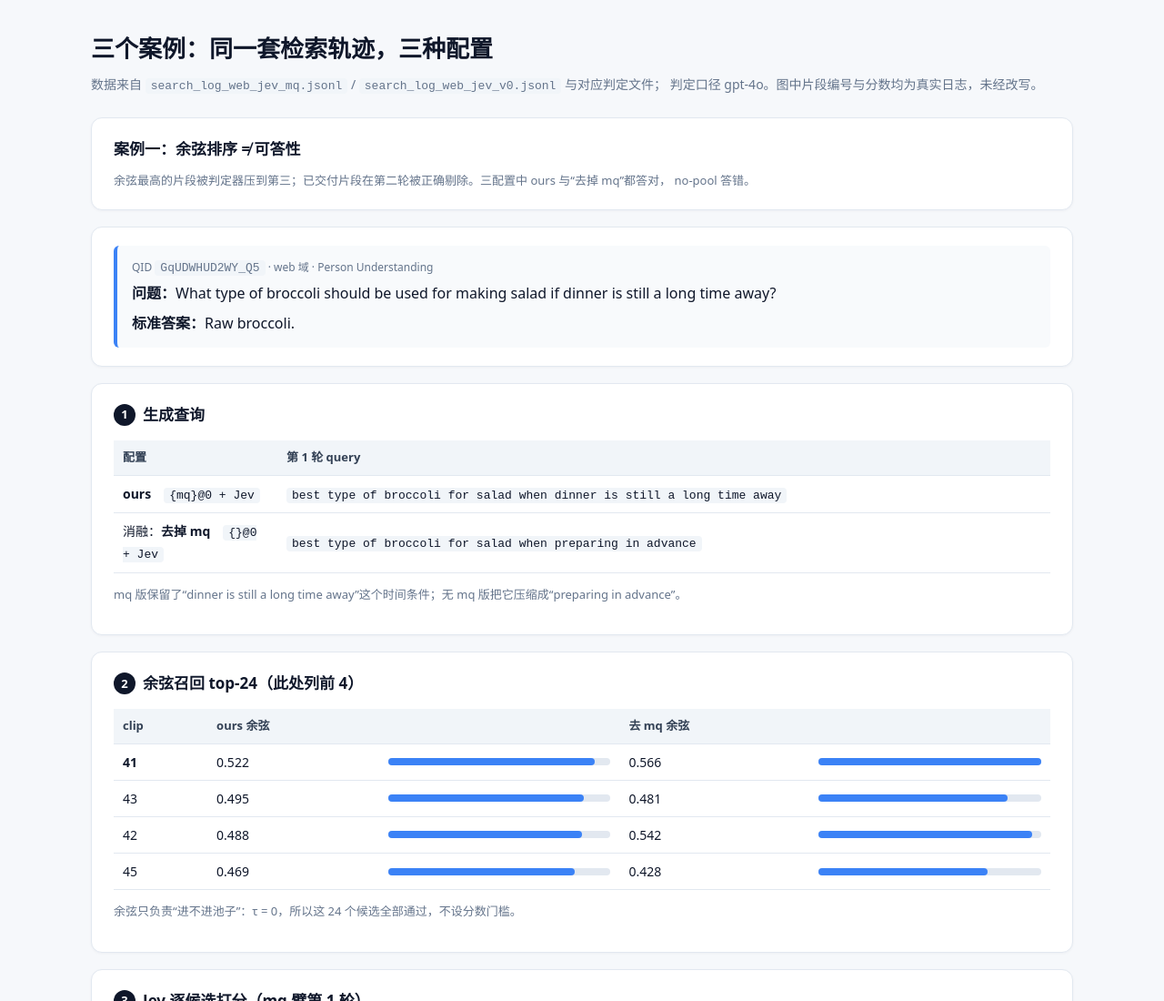
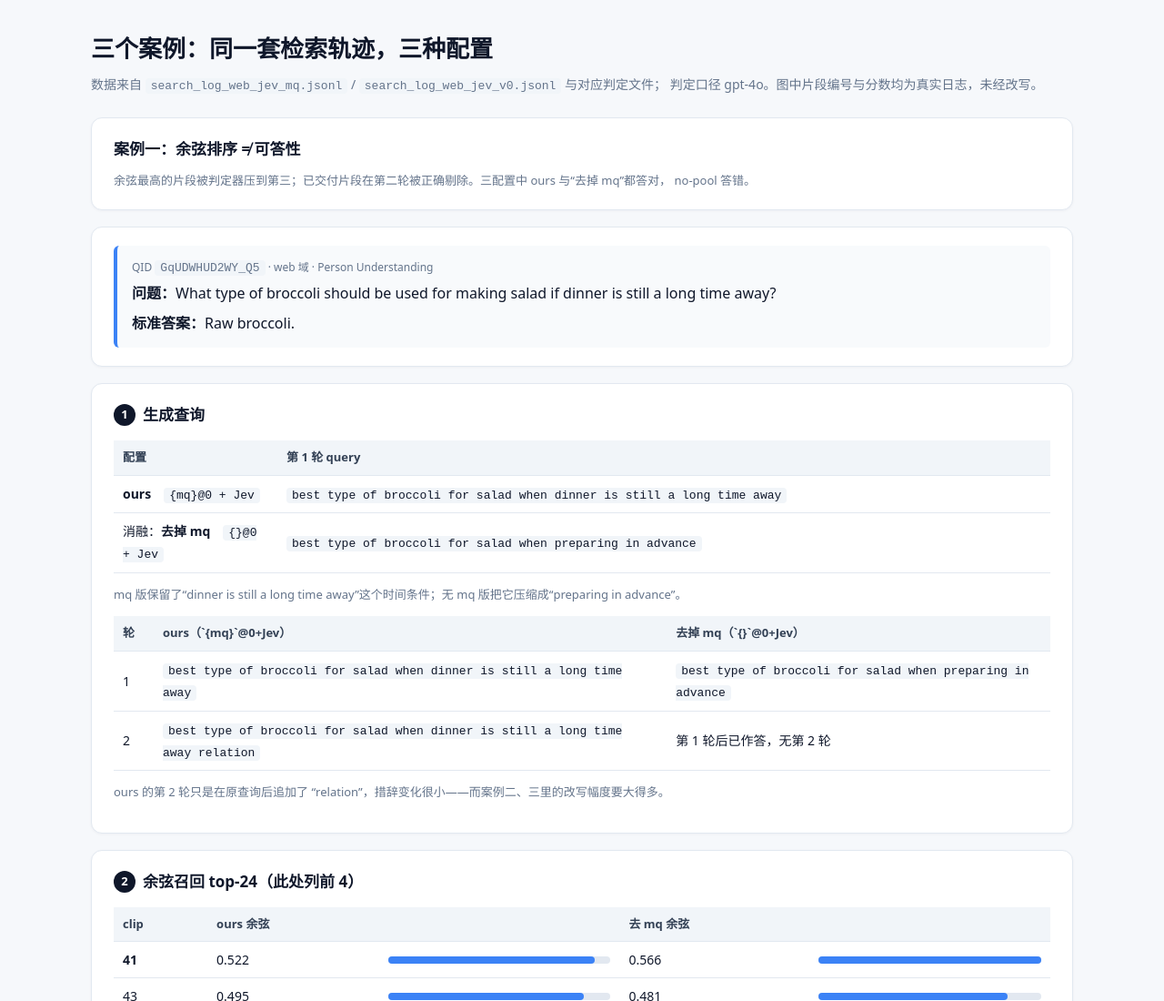
Before and after one commit to lovelike999/lovelike999.github.io, a plain HTML site: page case.html in a window 1280 px wide. Shown: the top 1100 px of the page at 91% size. Drawn offline with Linux system fonts and the light colour scheme.

Commit message:
Update case.html

```diff
--- a/case.html
+++ b/case.html
@@ -82,6 +82,16 @@
       <tr><td>消融：<b>去掉 mq</b>　<code>{}@0 + Jev</code></td><td><code>best type of broccoli for salad when preparing in advance</code></td></tr>
     </table>
     <p class="note">mq 版保留了“dinner is still a long time away”这个时间条件；无 mq 版把它压缩成“preparing in advance”。</p>
+    <table style="margin-top:8px">
+      <tr><th style="width:44px">轮</th><th>ours（`{mq}`@0+Jev）</th><th>去掉 mq（`{}`@0+Jev）</th></tr>
+      <tr><td>1</td>
+          <td><code>best type of broccoli for salad when dinner is still a long time away</code></td>
+          <td><code>best type of broccoli for salad when preparing in advance</code></td></tr>
+      <tr><td>2</td>
+          <td><code>best type of broccoli for salad when dinner is still a long time away relation</code></td>
+          <td>第 1 轮后已作答，无第 2 轮</td></tr>
+    </table>
+    <p class="note">ours 的第 2 轮只是在原查询后追加了 “relation”，措辞变化很小——而案例二、三里的改写幅度要大得多。</p>
   </div>
 
   <div class="card">
```
